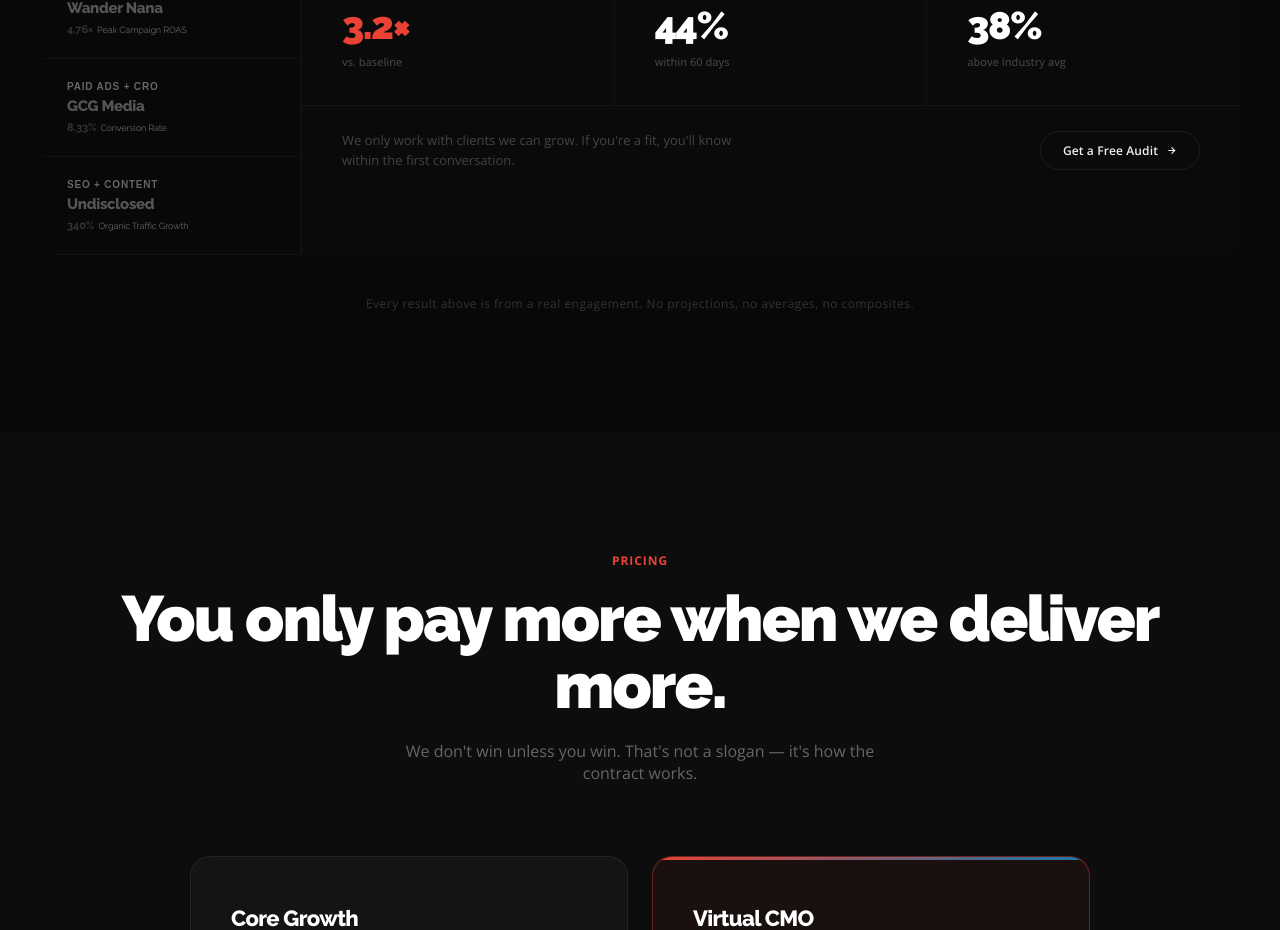
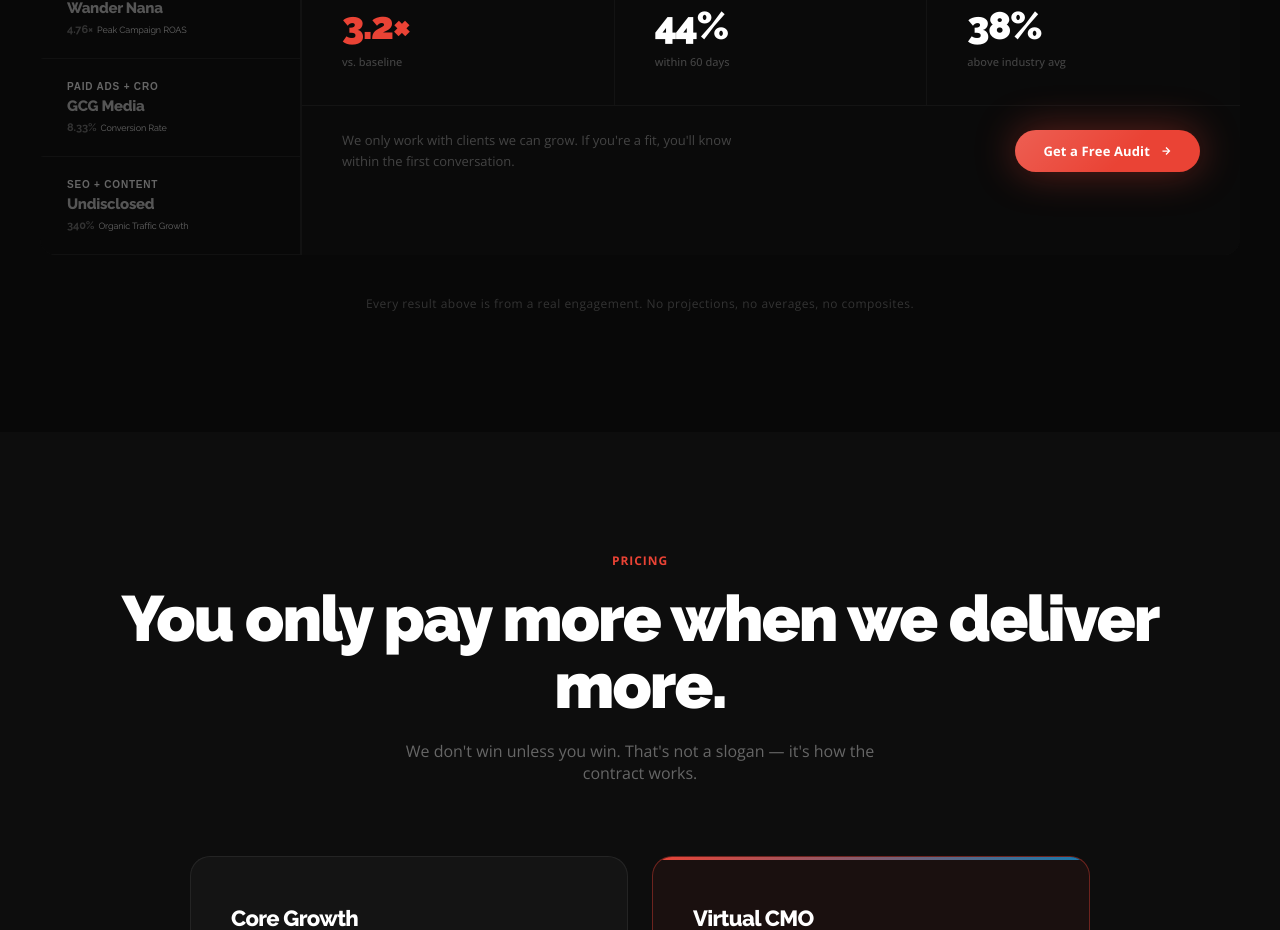
Before and after one commit to rm0313/revvora, a React (Vite) app in the folder website/: page / in a window 1280 px wide. Shown: the part 4870-5800 px from the top of the page. Built offline with nearby package versions, Linux system fonts and the light colour scheme.

Commit message:
Make Get a Free Audit button primary red

```diff
--- a/website/src/components/ResultsPreview.jsx
+++ b/website/src/components/ResultsPreview.jsx
@@ -253,9 +253,9 @@ export default function ResultsPreview() {
                 <p style={{ fontSize: 13, color: '#444', lineHeight: 1.6, maxWidth: 420 }}>
                   We only work with clients we can grow. If you're a fit, you'll know within the first conversation.
                 </p>
-                <button className="btn-outline" style={{ fontSize: 12, padding: '10px 22px', flexShrink: 0 }}>
+                <button className="btn-primary" style={{ fontSize: 13, padding: '12px 28px', flexShrink: 0 }}>
                   Get a Free Audit
-                  <svg width="11" height="11" viewBox="0 0 24 24" fill="none" stroke="currentColor" strokeWidth="2.5"><path d="M5 12h14M12 5l7 7-7 7"/></svg>
+                  <svg width="12" height="12" viewBox="0 0 24 24" fill="none" stroke="currentColor" strokeWidth="2.5"><path d="M5 12h14M12 5l7 7-7 7"/></svg>
                 </button>
               </div>
 
```
